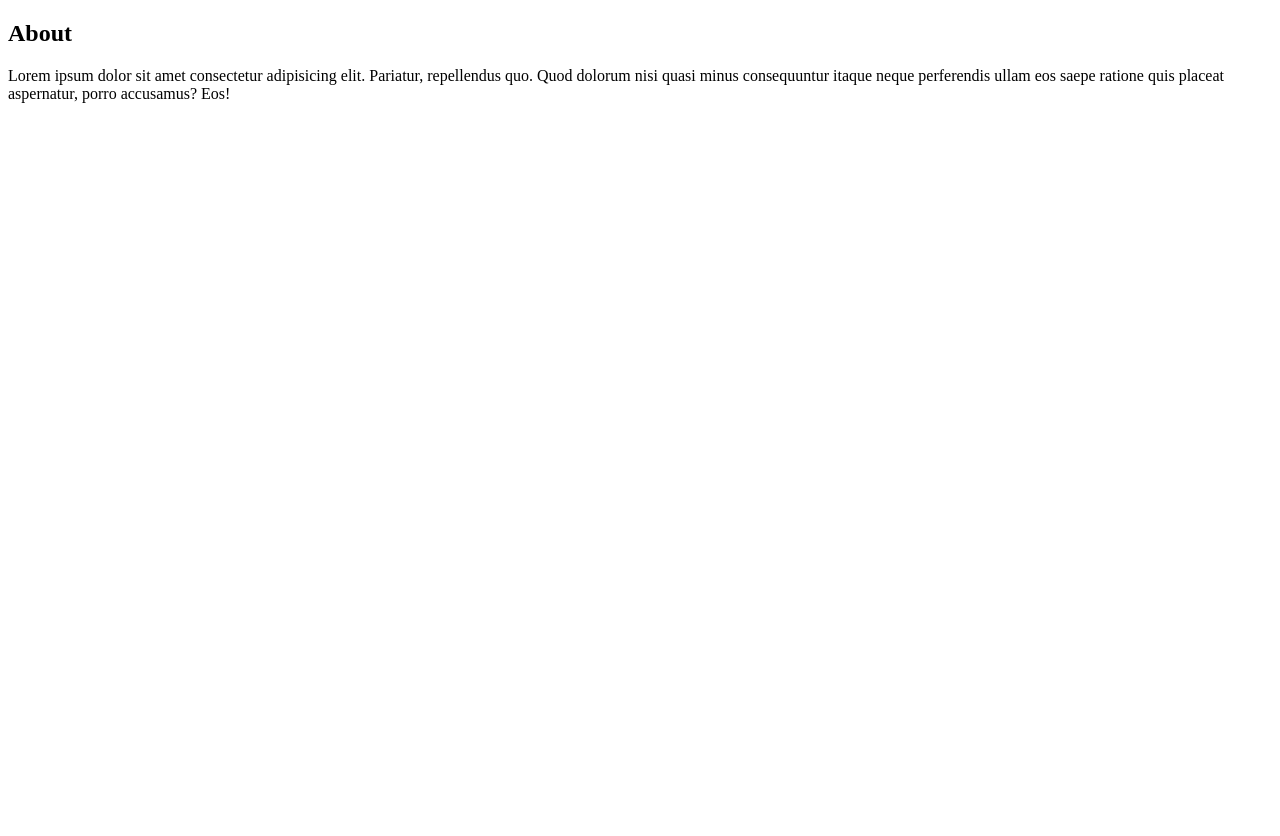
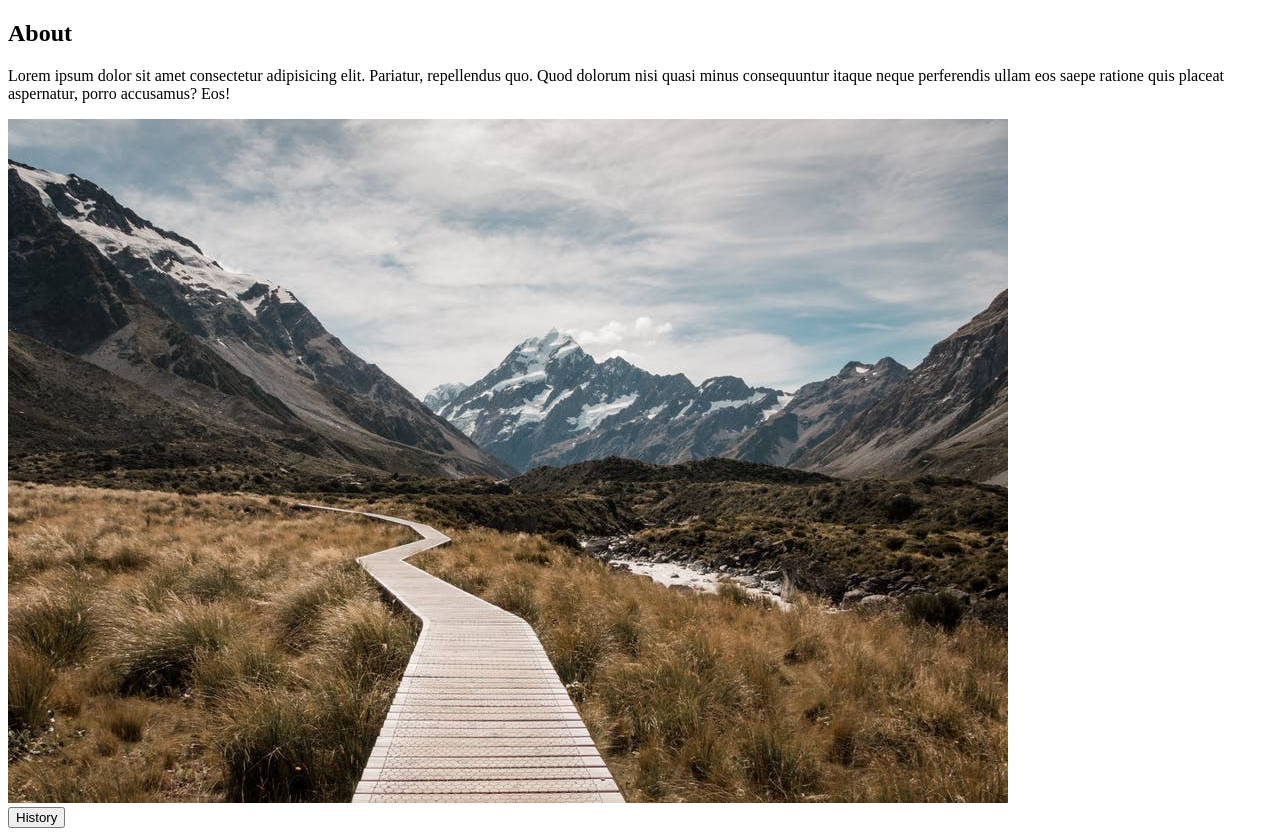
Before and after one commit to ashan1979/Js_Tabs, a plain HTML site: page index.html in a window 1280 px wide. Before the commit the page ends 800 px from the top, so only its background shows below. Drawn offline with Linux system fonts and the light colour scheme.

Commit message:
html stuff

```diff
--- a/index.html
+++ b/index.html
@@ -16,7 +16,17 @@
             </p>
         </div>
 
-
+        <div class="about-center section-center">
+            <article class="about-img">
+                <img src="hero-bcg.jpeg" alt="">
+            </article>
+            <article class="about">
+                <!-- btn continer -->
+                <div class="btn-container">
+                    <button class="tab-btn active" data-id="history">History</button>
+                </div>
+            </article>
+        </div>
     </section>
 
     <script src="script.js"></script>
```
